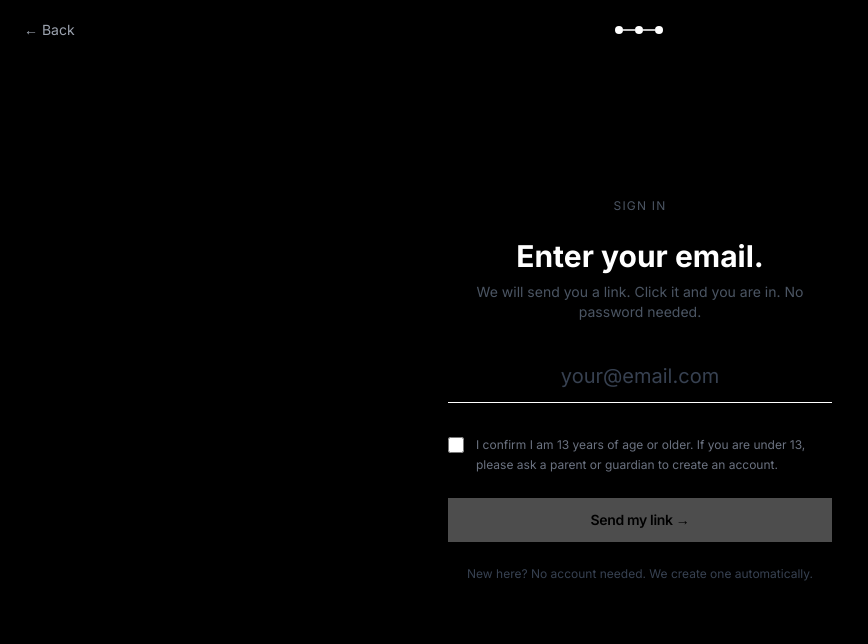
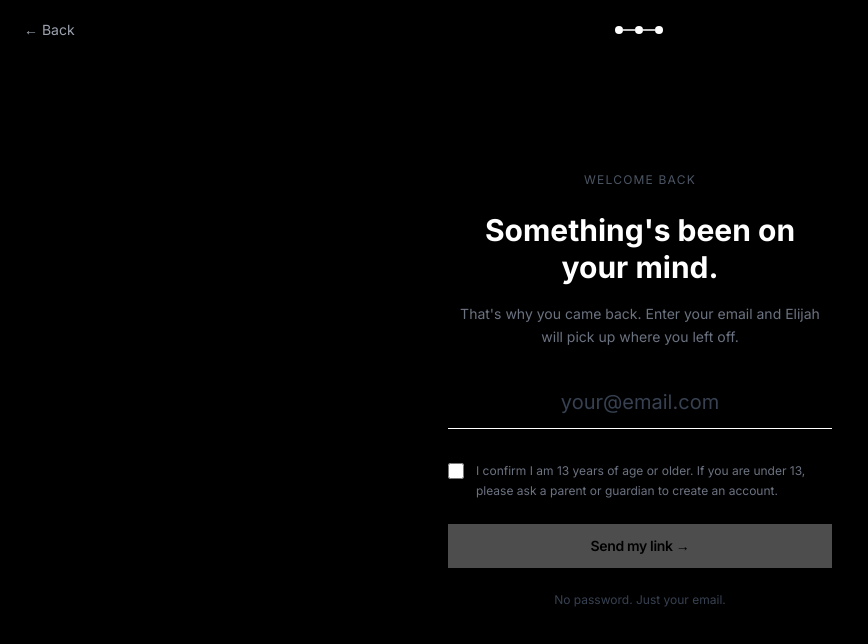
Before and after one commit to ebb95-cpu/ask-elijah, a Next.js app: page /sign-in in a window 1280 px wide. Shown: the top 644 px of the page, without its empty margins (0-868 px from the left). Built offline with nearby package versions, Linux system fonts and the light colour scheme.

Commit message:
Rewrite sign-in copy — Hormozi/Nir Eyal framing
'Something's been on your mind. That's why you came back.'
'The question you've been sitting on — ask it.'

Co-Authored-By: Claude Sonnet 4.6 <noreply@anthropic.com>

```diff
--- a/app/sign-in/page.tsx
+++ b/app/sign-in/page.tsx
@@ -66,10 +66,10 @@ export default function SignInPage() {
 
           {step === 'email' && (
             <>
-              <p className="text-xs text-gray-600 tracking-widest uppercase mb-6 text-center">Sign in</p>
-              <h1 className="text-3xl font-bold text-center mb-2">Enter your email.</h1>
-              <p className="text-gray-600 text-sm text-center mb-10">
-                We will send you a link. Click it and you are in. No password needed.
+              <p className="text-xs text-gray-600 tracking-widest uppercase mb-6 text-center">Welcome back</p>
+              <h1 className="text-3xl font-bold text-center mb-4 leading-tight">Something&apos;s been on your mind.</h1>
+              <p className="text-gray-500 text-sm text-center mb-10 leading-relaxed">
+                That&apos;s why you came back. Enter your email and Elijah will pick up where you left off.
               </p>
 
               <input
@@ -108,7 +108,7 @@ export default function SignInPage() {
               </button>
 
               <p className="text-xs text-gray-700 text-center mt-6">
-                New here? No account needed. We create one automatically.
+                No password. Just your email.
               </p>
             </>
           )}
@@ -116,11 +116,11 @@ export default function SignInPage() {
           {step === 'sent' && (
             <div className="text-center">
               <div className="mb-4">
-                <h1 className="text-3xl font-bold mb-4">Check your inbox.</h1>
-                <p className="text-gray-500 text-sm leading-relaxed mb-2">We sent a link to</p>
+                <h1 className="text-3xl font-bold mb-4">Your link is on the way.</h1>
+                <p className="text-gray-500 text-sm leading-relaxed mb-2">We sent it to</p>
                 <p className="text-white font-semibold mb-6">{email}</p>
                 <p className="text-gray-600 text-sm leading-relaxed mb-10">
-                  Click it and you will be taken straight to Ask Elijah. The link expires in 1 hour.
+                  Click it and you&apos;re straight back in. The question you&apos;ve been sitting on — ask it.
                 </p>
               </div>
               <button
```
